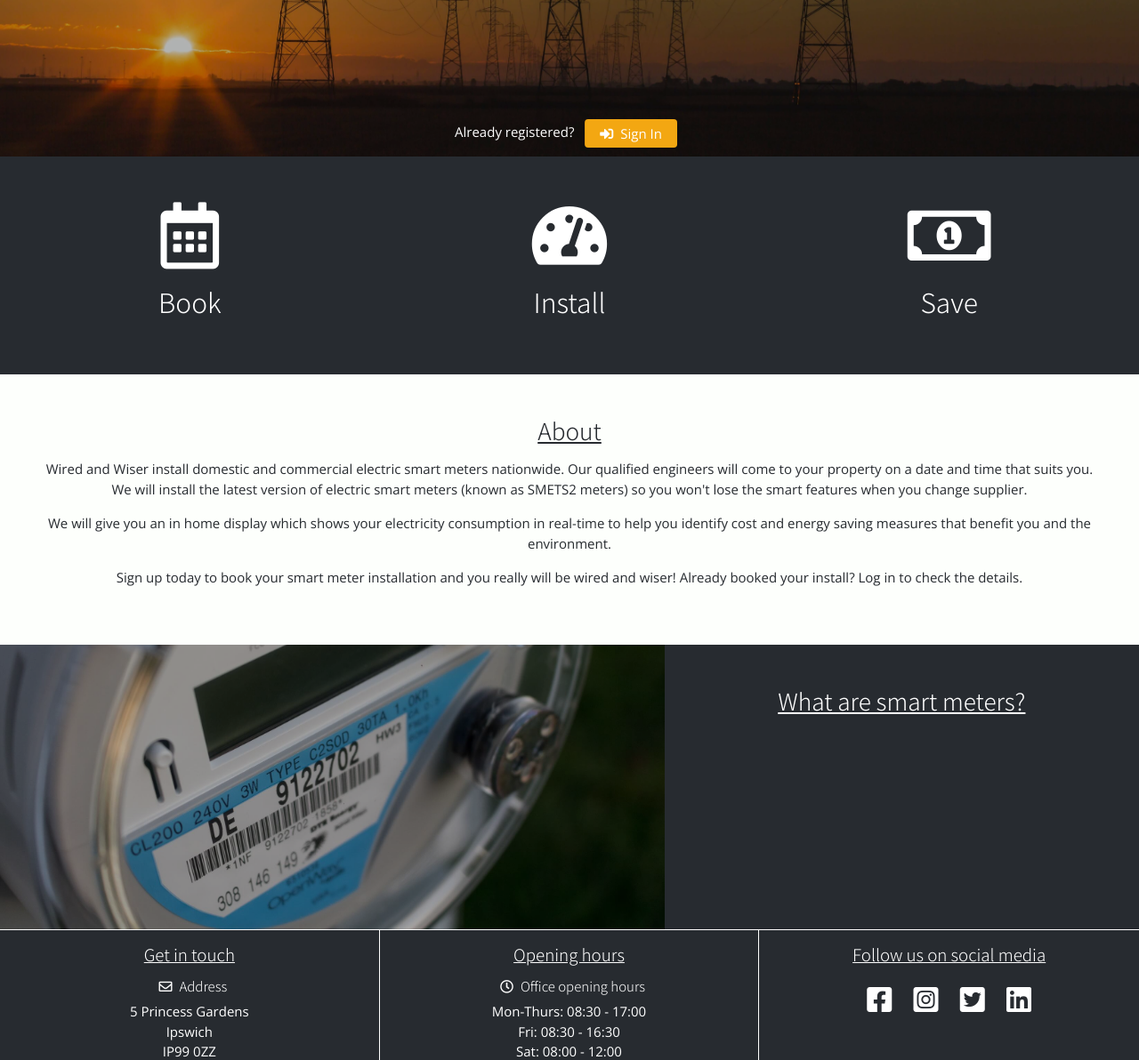
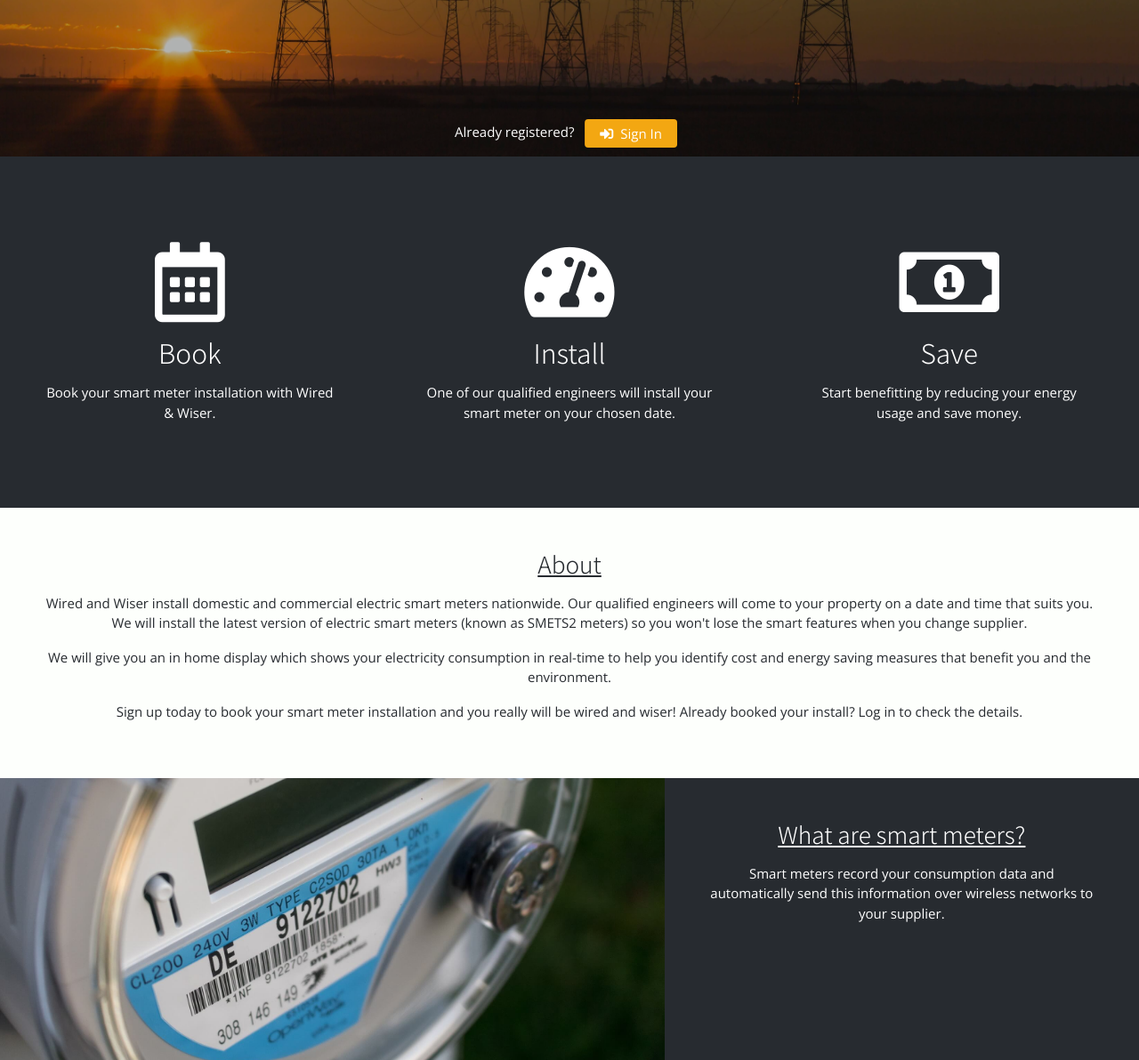
Before and after one commit to LukeGarnham/Wired-and-Wiser-MS3, a Flask app: page / in a window 1280 px wide. Shown: the part 600-1792 px from the top of the page at 89% size. Run offline with Flask 2, Linux system fonts and the light colour scheme; some libraries are stand-ins or nearby versions.

Commit message:
Added new jpg files.

```diff
--- a/static/css/style.css
+++ b/static/css/style.css
@@ -102,14 +102,14 @@ footer {
 
 /*------------------------------------------------Icons*/
 
-#icons {
-    font-size: 500%;
+#icons i {
+    font-size: 600%;
 }
 
 /*------------------------------------------------Home page*/
 
 .image-tile {
-    height: 40vh;
+    min-height: 40vh;
     width: 100%;
     background-size: cover;
     background-repeat: no-repeat;
@@ -120,6 +120,10 @@ footer {
 
 #image-tile-1 {
     background-image: url('https://raw.githubusercontent.com/LukeGarnham/Wired-and-Wiser-MS3/master/static/images/meter.jpg');
+}
+
+#image-tile-2 {
+    background-image: url('https://raw.githubusercontent.com/LukeGarnham/Wired-and-Wiser-MS3/master/static/images/swinging-lights.jpg');
 }
 
 
--- a/templates/index.html
+++ b/templates/index.html
@@ -24,19 +24,22 @@
     </div>
 
     <div class="container-fluid">
-        <section id="icons" class="text-center mt-4 mb-5">
+        <section id="icons" class="text-center my-5">
             <div class="row">
-                <div class="col-12 col-sm-4 py-2">
-                    <i class="far fa-calendar-alt"></i>
-                    <h2>Book</h2>
+                <div class="col-12 col-sm-4 p-5">
+                    <i class="far fa-calendar-alt mb-3"></i>
+                    <h2 class="mb-3">Book</h2>
+                    <p class="m-0">Book your smart meter installation with Wired & Wiser.</p>
                 </div>
-                <div class="col-12 col-sm-4 py-2">
-                    <i class="fas fa-tachometer-alt"></i>
-                    <h2>Install</h2>
+                <div class="col-12 col-sm-4 p-5">
+                    <i class="fas fa-tachometer-alt  mb-3"></i>
+                    <h2 class="mb-3">Install</h2>
+                    <p class="m-0">One of our qualified engineers will install your smart meter on your chosen date.</p>
                 </div>
-                <div class="col-12 col-sm-4 py-2">
-                    <i class="far fa-money-bill-alt"></i>
-                    <h2>Save</h2>
+                <div class="col-12 col-sm-4 p-5">
+                    <i class="far fa-money-bill-alt mb-3"></i>
+                    <h2 class="mb-3">Save</h2>
+                    <p class="m-0">Start benefitting by reducing your energy usage and save money.</p>
                 </div>
             </div>
         </section>
@@ -69,7 +72,26 @@
                     </div>
                 </div>
                 <div class="col-12 col-md-5 text-center p-5">
-                    <h3 class="underline">What are smart meters?</h3>
+                    <h3 class="underline mb-3">What are smart meters?</h3>
+                    <p class="m-0">
+                        Smart meters record your consumption data and automatically send this information over wireless networks to your supplier.
+                    </p>
+                </div>
+            </div>
+            <div class="row">
+                <div class="col-12 col-md-7 order-md-2 p-0">
+                    <div id="image-tile-2" class="image-tile">
+                        <div class="mask"></div>
+                    </div>
+                </div>
+                <div class="col-12 col-md-5 order-md-1 white text-center p-5">
+                    <h3 class="underline mb-3">Why get a smart meter?</h3>
+                    <p class="m-0">
+                        Estimated meter reads will become a thing of the past with your new smart meter.
+                        Smart meters send your consumption data directly to your supplier meaning you will always be billed accurately based on what you have actually used.
+                        Your in home display will help you monitor your usage in real-time meaning you can identify energy saving opportunities.
+                        By reducing your energy usage you will be reducing your carbon footprint and the impact on your wallet!
+                    </p>
                 </div>
             </div>
         </section>
```
Also changed, not shown: static/images/earth.jpg (added), static/images/light-bulb.jpg (added), static/images/solar-panels.jpg (added), static/images/swinging-lights.jpg (deleted), static/images/wind-turbines.jpg (added).
